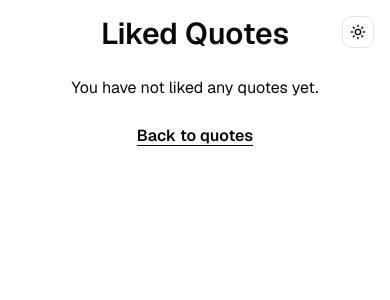
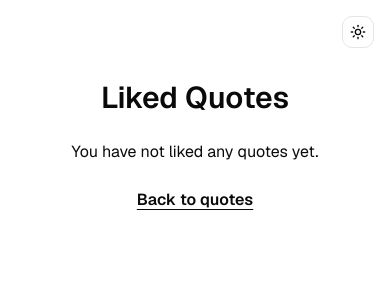
Before and after one commit to efeince1/random-quotes, a Next.js app: page /user/quotes/liked in a window 390 px wide. Shown: the top 300 px of the page. Built offline with nearby package versions, Linux system fonts and the light colour scheme.

Commit message:
Make layout responsive and keep theme toggle clear of content

```diff
--- a/src/app/page.js
+++ b/src/app/page.js
@@ -11,7 +11,7 @@ export default function Home() {
   const { quote, author, likeCount } = quotes[quoteIndex];
 
   return (
-    <main className='min-h-screen flex flex-col items-center justify-center gap-6 bg-background p-4'>
+    <main className='min-h-screen flex flex-col items-center justify-center gap-6 bg-background px-4 py-20'>
       <h1 className='sr-only'>Random Quotes</h1>
       <QuoteCard
         quote={quote}
--- a/src/app/user/quotes/liked/page.js
+++ b/src/app/user/quotes/liked/page.js
@@ -12,7 +12,7 @@ export default function LikedQuotesPage() {
     .filter((q) => q.likeCount > 0);
 
   return (
-    <main className='min-h-screen bg-background p-4 sm:p-10 flex flex-col items-center gap-6'>
+    <main className='min-h-screen bg-background px-4 pt-20 pb-10 sm:px-10 flex flex-col items-center gap-6'>
       <h1 className='text-3xl font-semibold text-foreground'>Liked Quotes</h1>
 
       {likedQuotes.length === 0 ? (
```
